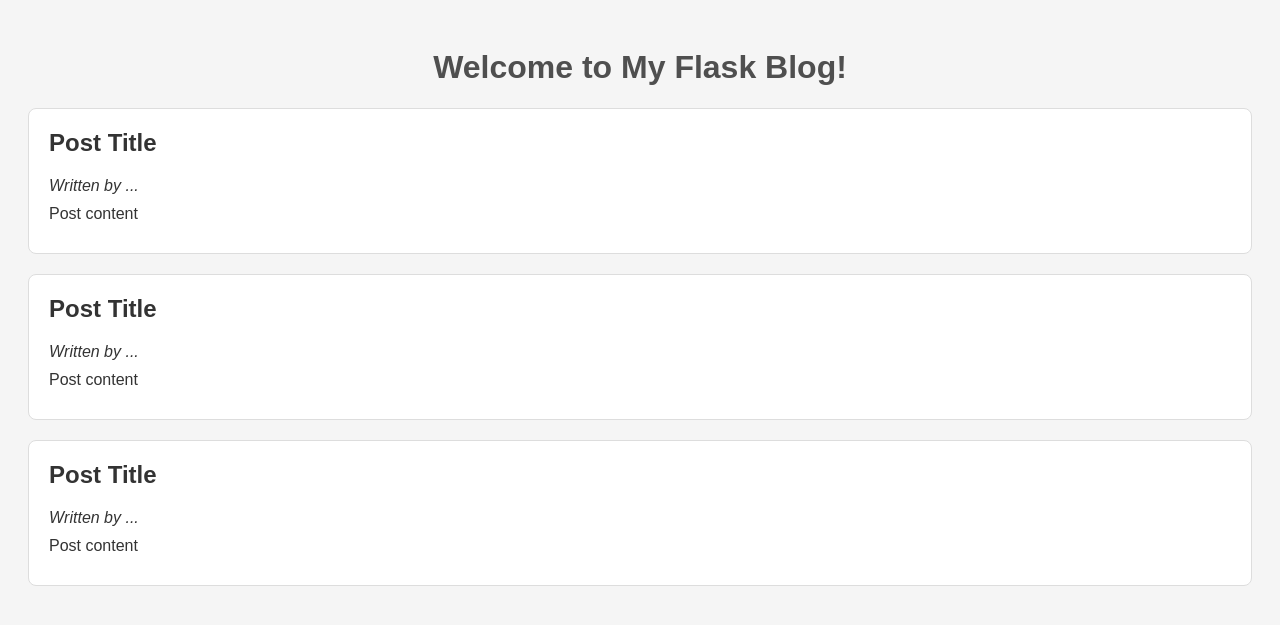
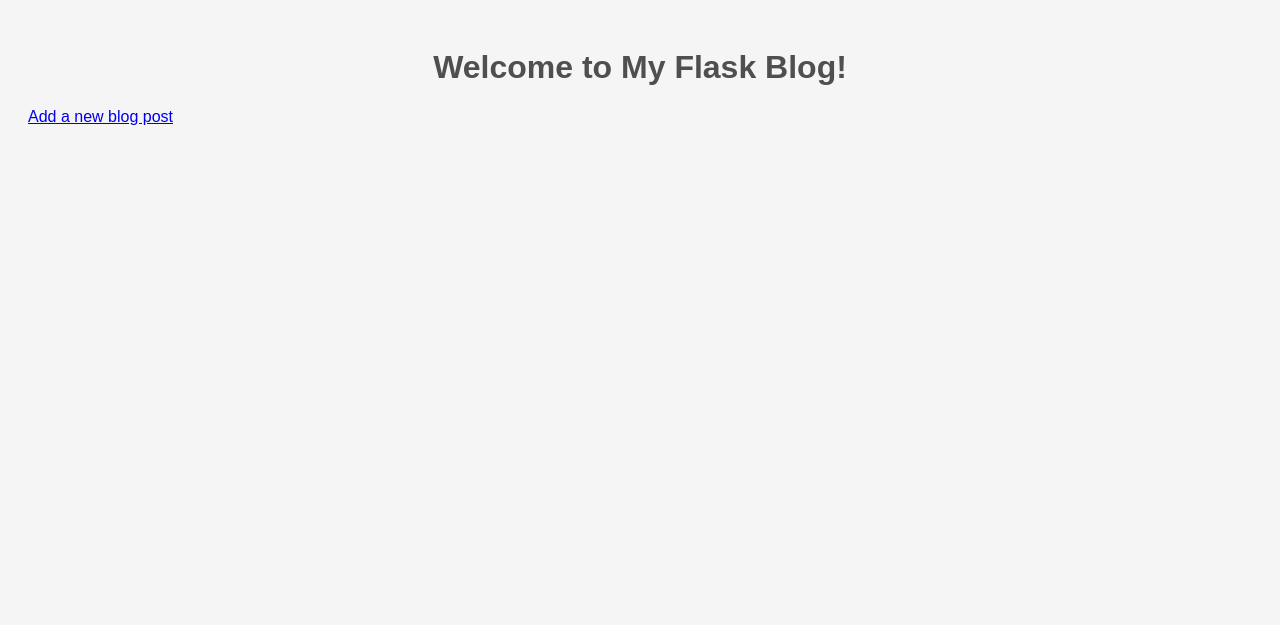
Before and after one commit to fgantri/first-flask-blog, a Flask app: page / in a window 1280 px wide. Shown: the top 625 px of the page. Run offline with Flask 3, Linux system fonts and the light colour scheme.

Commit message:
add routes for adding and deletion

```diff
--- a/app.py
+++ b/app.py
@@ -1,17 +1,32 @@
-from flask import Flask, render_template
+from flask import Flask, request, redirect, url_for, render_template
+from uuid import uuid4 as gen_uuid
 
 app = Flask(__name__)
 
+blog_posts = []
 
 @app.route('/')
 def index():
     # add code here to fetch the job posts from a file
-    blog_posts = [
-        {'id': 1, 'author': 'John Doe', 'title': 'First Post', 'content': 'This is my first post.'},
-        {'id': 2, 'author': 'Jane Doe', 'title': 'Second Post', 'content': 'This is another post.'},
-    # More blog posts can go here...
-    ]
     return render_template('index.html', posts=blog_posts)
+
+
+@app.route('/add', methods=['GET', 'POST'])
+def add():
+    if request.method == 'POST':
+        new_post = dict(request.form)
+        new_post["id"] = gen_uuid()
+        blog_posts.append(new_post)
+        return redirect(url_for('index'))
+    return render_template('add.html')
+
+
+@app.route('/delete/<uuid:post_id>', methods=['POST'])
+def delete(post_id):
+    filtered = list(filter(lambda post: post["id"] != post_id, blog_posts))
+    blog_posts.clear()
+    blog_posts.extend(filtered)
+    return redirect(url_for('index'))
 
 
 if __name__ == '__main__':
--- a/templates/index.html
+++ b/templates/index.html
@@ -8,20 +8,16 @@
 </head>
 <body>
     <h1>Welcome to My Flask Blog!</h1>
-    <div class="post">
-        <h2>Post Title</h2>
-        <p><em>Written by ...</em></p>
-        <p>Post content</p>
-    </div>
-    <div class="post">
-        <h2>Post Title</h2>
-        <p><em>Written by ...</em></p>
-        <p>Post content</p>
-    </div>
-    <div class="post">
-        <h2>Post Title</h2>
-        <p><em>Written by ...</em></p>
-        <p>Post content</p>
-    </div>
+    <a href="/add">Add a new blog post</a>
+    {% for post in posts %}
+        <div class="post">
+            <h2>{{ post["title"] }}</h2>
+            <p><em>Written by {{ post["author"] }}</em></p>
+            <p>{{ post["content"] }}</p>
+            <form action="/delete/{{ post['id'] }}" method="post">
+                <button type="submit">Delete</button>
+            </form>
+        </div>
+    {% endfor %}
 </body>
 </html>
```
